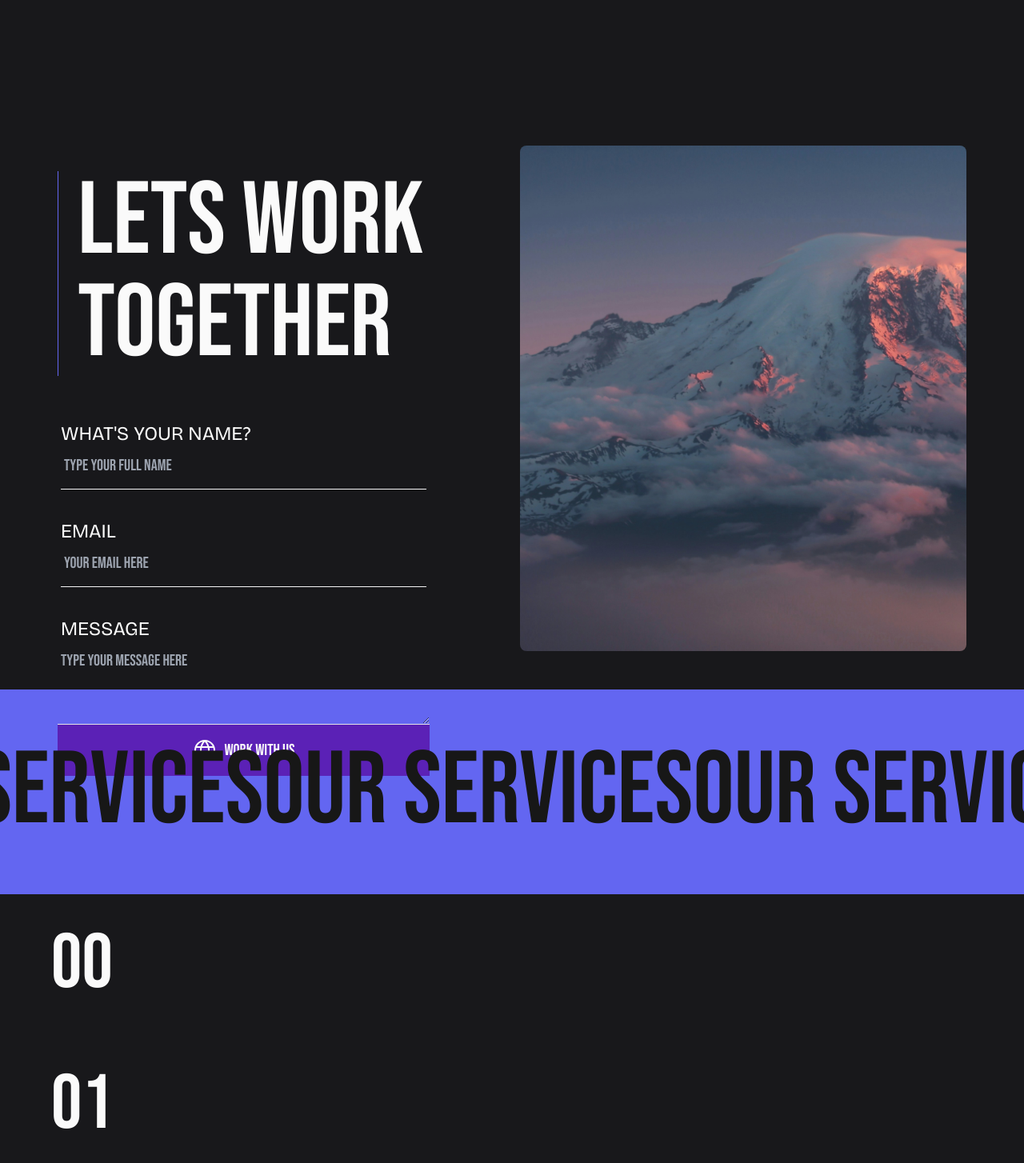
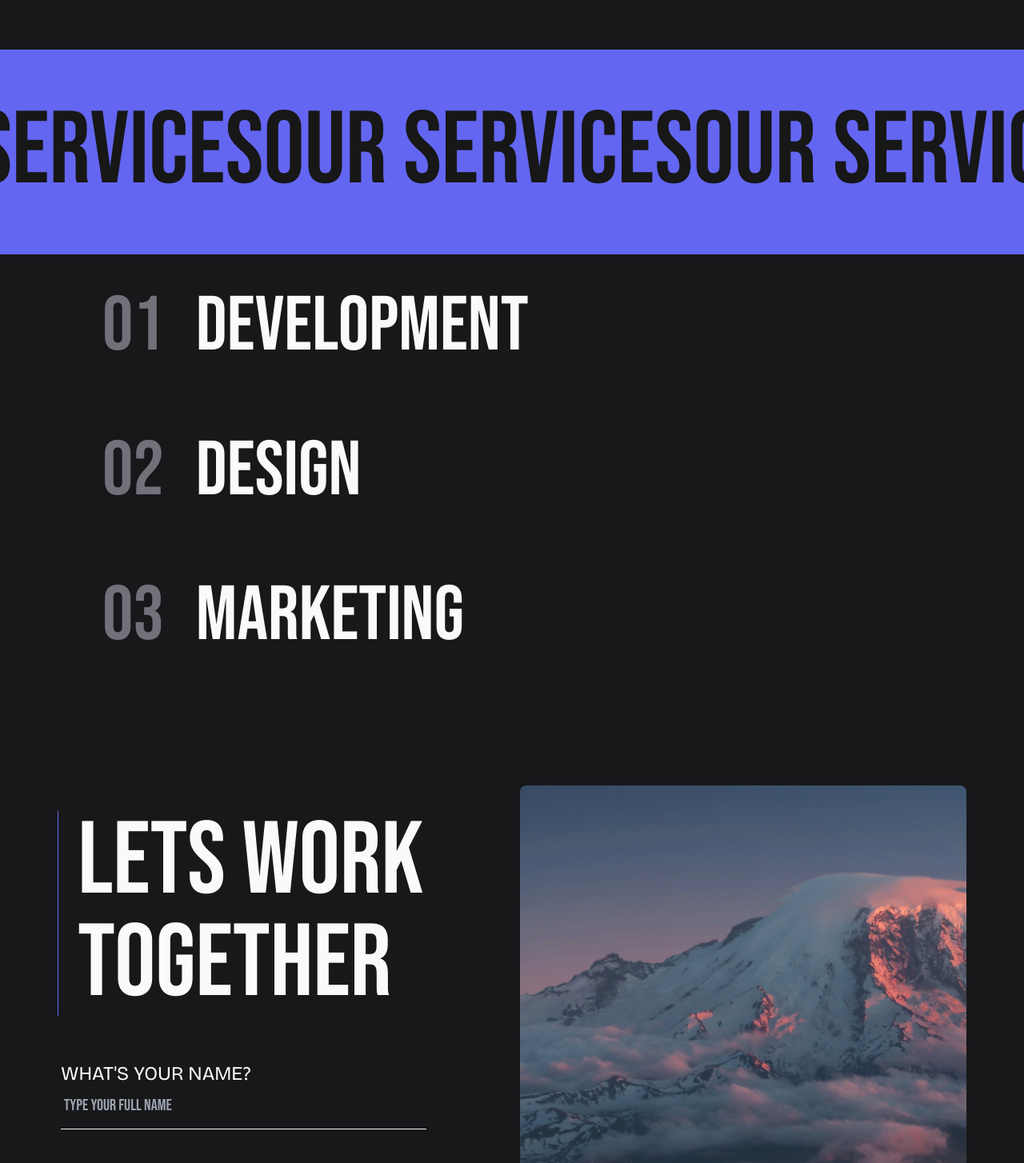
Before and after one commit to simonlearnscoding/sidebusiness-landing-page, a Next.js app: page / in a window 1280 px wide. Shown: the part 1941-3395 px from the top of the page at 80% size. Built offline with nearby package versions, Linux system fonts and the light colour scheme.

Commit message:
ourservices done for now

```diff
--- a/src/app/modules/OurServices/index.tsx
+++ b/src/app/modules/OurServices/index.tsx
@@ -1,11 +1,13 @@
 "use client";
+import { ArrowRight } from "@phosphor-icons/react";
+import { useSectionStore } from "@/store/useSectionStore";
 
 import { useState } from "react";
 import Marquee from "react-fast-marquee";
 
 const HeaderSection = () => {
   return (
-    <div className="w-full flex items-center h-64 bg-primary-500">
+    <div className="w-full flex items-center min-h-64 bg-primary-500">
       <Marquee
         autoFill={true}
         speed={120}
@@ -22,36 +24,55 @@ const HeaderSection = () => {
 
 const ServicesSection = ({
   title,
-  Services,
+  services,
   serviceNumber,
+  isHovered,
+  setIsHovered,
 }: {
   title: string;
-  Services: string[];
   serviceNumber: number;
+  isHovered: boolean;
+  setIsHovered: (hover: boolean) => void;
+  services: string[];
 }) => {
-  const [isHovered, setIsHovered] = useState(false);
+  const scrollToSection = useSectionStore((state) => state.scrollToSection);
   return (
     <div
       onMouseEnter={() => setIsHovered(true)}
       onMouseLeave={() => setIsHovered(false)}
-      className={`w-full flex items-center p-screen h-44 ${isHovered ? "bg-secondary-500" : " bg-zinc-900"}`}
+      className={`w-full flex group items-center p-4 transition-all duration-500 transform ${
+        isHovered ? "h-[600px] bg-secondary-500" : "h-48 bg-zinc-900"
+      }`}
     >
-      {!isHovered && (
-        <div className="font-bebas text-zinc-50 text-8xl">
-          0{serviceNumber}{" "}
+      <div className="flex w-full group-hover:flex-col pl-28 group-hover:items-center group-hover:justify-center transition-all gap-10 group-hover:gap-2">
+        <div className="font-bebas text-zinc-500 text-8xl transition-transform duration-700  group-hover:scale-110">
+          0{serviceNumber}
         </div>
-      )}
-      {isHovered && (
-        <div className="flex flex-cols w-full items-center justify-center">
-          <div className="font-bebas text-zinc-400 text-8xl">
-            0{serviceNumber}{" "}
+        <div className="font-bebas text-zinc-50 group-hover:text-zinc-900 transition-colors duration-700 text-8xl">
+          {title}
+        </div>
+        <div className="font-bebas delay-1000 mt-14 hidden text-7xl gap-2 text-zinc-900 opacity-0 transition-all duration-700 ease-out group-hover:opacity-100 group-hover:translate-y-0 group-hover:scale-105 group-hover:flex transform translate-y-5">
+          {services.map((service, index) => (
+            <div
+              key={service}
+              className={`transition-all duration-${
+                900 + index * 200
+              } ease-out delay-${index * 200} transform opacity-0 group-hover:opacity-100 group-hover:translate-y-0 group-hover:scale-100`}
+            >
+              {service}
+            </div>
+          ))}
         </div>
 
-          <div className="font-bebas text-zinc-400 text-8xl">
-            0{serviceNumber}{" "}
+        <div
+          onClick={() => scrollToSection("contact")}
+          className="font-sans pointer-cursor cursor-pointer text-zinc-900 hover:bg-zinc-900 hover:text-zinc-50 transition-colors  border-[3px] items-center gap-3 mt-12 mb-8   border-zinc-900  group-hover:opacity-100 blur-lg group-hover:blur-0 opacity-100 hidden group-hover:flex duration-700 ease-out border-solid py-5 text-3xl font-medium px-3"
+        >
+          <div className="">TELL US ABOUT YOUR PROJECT</div>
+
+          <ArrowRight size={32} />
         </div>
       </div>
-      )}
     </div>
   );
 };
@@ -72,20 +93,22 @@ const services = [
 ];
 
 const OurServicesSection = ({ id }: { id: string }) => {
+  const [hoveredSection, setHoveredSection] = useState<number | null>(null);
+
   return (
     <>
-      <div className="flex w-screen flex-col">
+      <div className="flex flex-col max-h-screen w-screen">
         <HeaderSection />
-        <div className="flex flex-col ">
-          {services.map((service) => (
+        {services.map((service, index) => (
           <ServicesSection
-              serviceNumber={services.indexOf(service)}
             key={service.title}
             title={service.title}
-              Services={service.services}
+            services={service.services}
+            serviceNumber={index + 1}
+            isHovered={hoveredSection === index}
+            setIsHovered={(hover) => setHoveredSection(hover ? index : null)}
           />
         ))}
-        </div>
       </div>
     </>
   );
--- a/src/app/page.tsx
+++ b/src/app/page.tsx
@@ -23,8 +23,9 @@ export default function Home() {
       <MobileCTA />
       <HeaderSection id="header" />
       <MeetTheTeam id="team" />
+
+      <OurServicesSection id="services" />
       <ContactFormSection id="contact" />
-      <OurServicesSection id="services" />
       <Comet />
     </div>
   );
```
Lines whose indentation alone changed are shown as unchanged.
